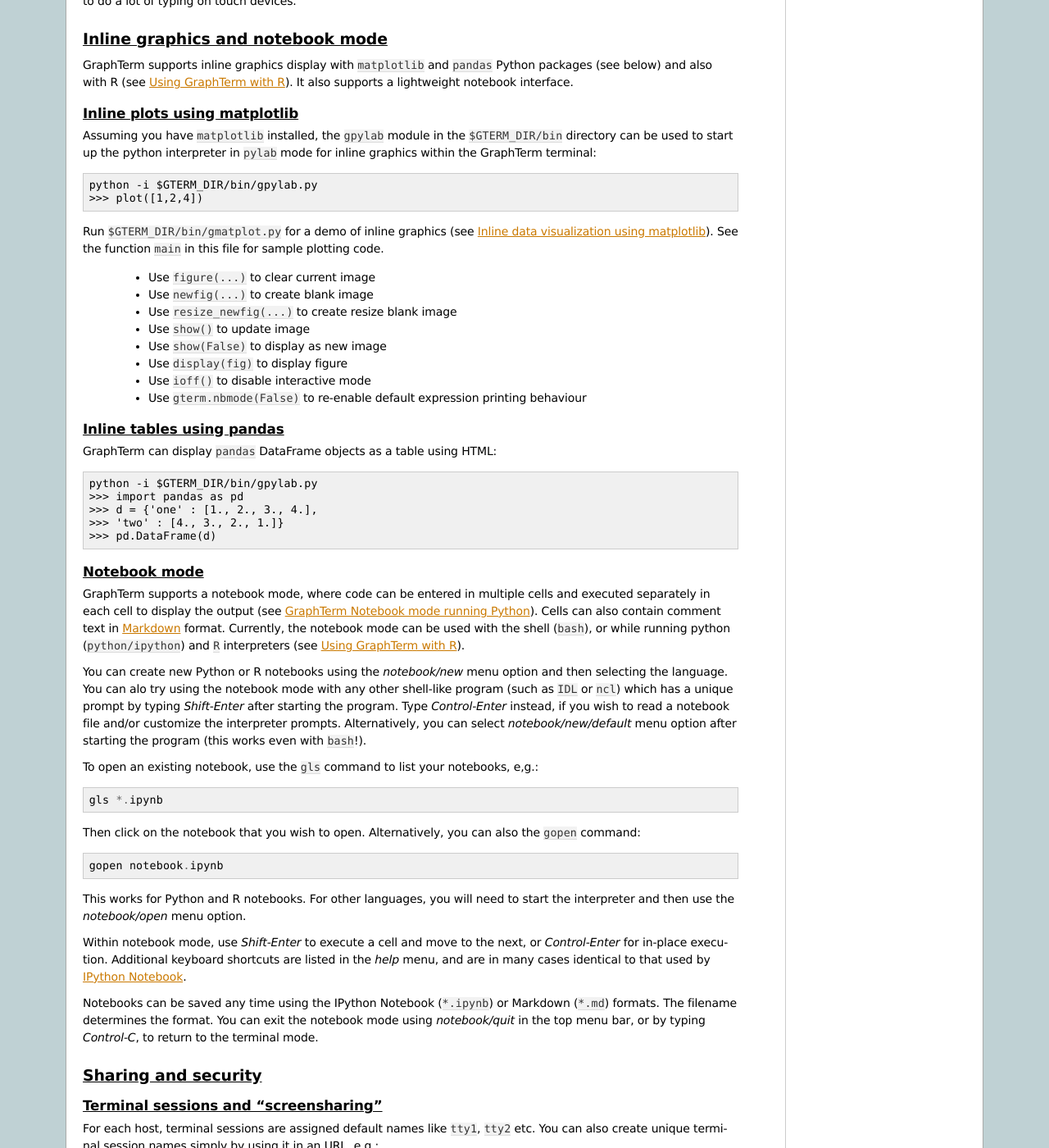
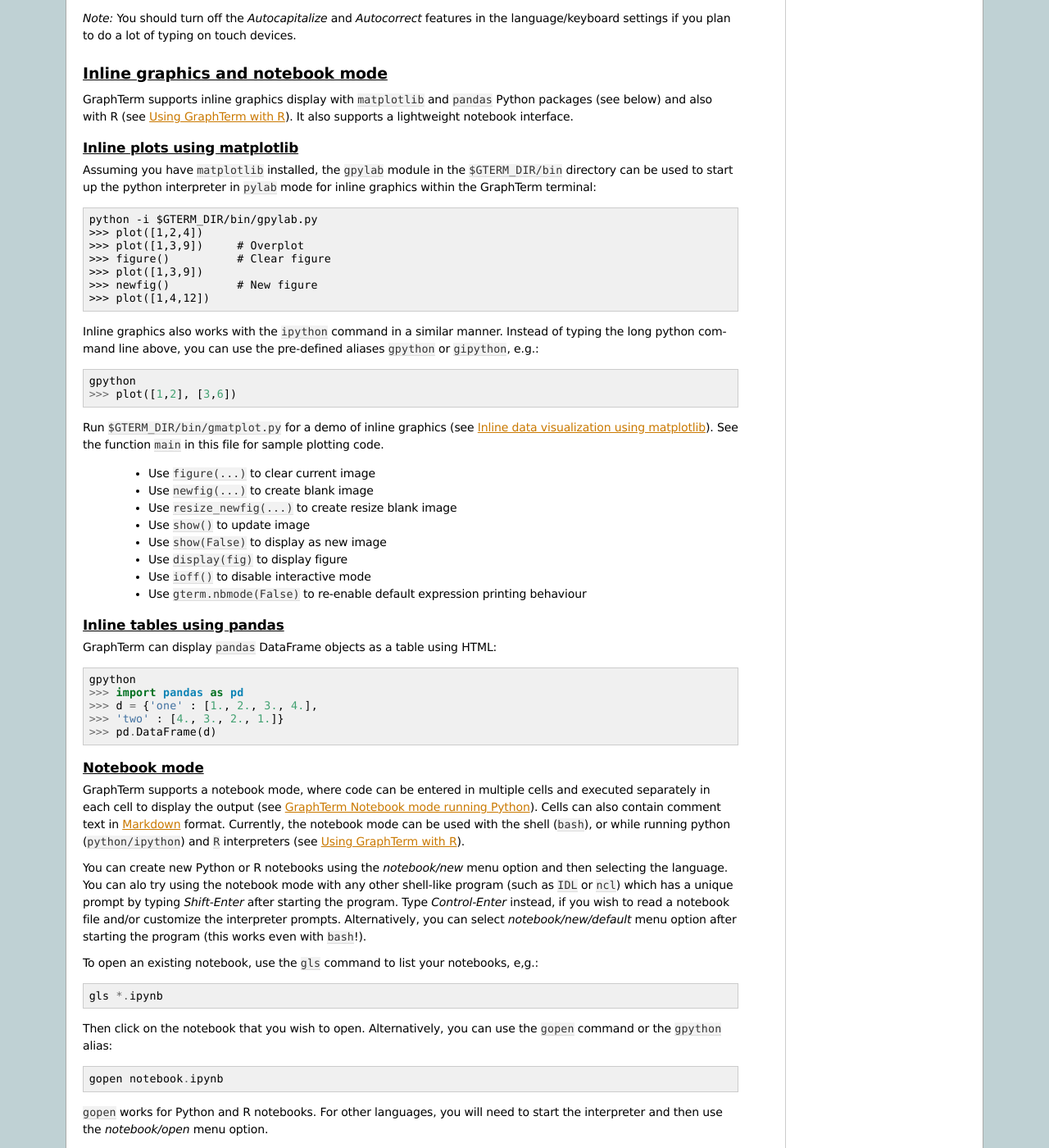
Before and after one commit to mitotic/graphterm, a Sphinx documentation site: the page built from docs/start.rst, in a window 1280 px wide and 1400 px high, scrolled down 1690 px. Shown: the whole window at 82% size. Built offline with Sphinx 7.4.7, drawn with Linux system fonts in a browser that asks for light colours; the version number could not be read and is left out; some of the changed text lies outside the part shown.

Commit message:
Cleaned up gterm_setup and aliases; more screenshots

```diff
--- a/README.rst
+++ b/README.rst
@@ -91,8 +91,10 @@
 use the following two commands::
 
    sudo easy_install graphterm    OR    sudo pip install graphterm
-   sudo gterm_setup            # Sets up the command toolchain
+   sudo gterm_setup
 
+If you wish to install GraphTerm as a non-root user within an Anaconda
+or Enthought Python environment, you can omit the ``sudo`` prefix.
 (If ``setuptools`` is not installed, consider installing it using
 ``apt-get install -y python-setuptools`` on Debian Linux systems
 or its equivalent on other systems.)
--- a/docs/features.rst
+++ b/docs/features.rst
@@ -218,7 +218,7 @@
 :ref:`stars3d_shot`).
 
 
-.. index:: preferences, prefs, defaults
+.. index:: preferences, defaults
 
 .. _preferences:
 
@@ -246,7 +246,7 @@
 Slideshows, tracing etc.
 ===============================================================
 
-.. index:: slides, slideshows
+.. index:: slideshows
 
 .. _slideshows:
 
--- a/docs/start.rst
+++ b/docs/start.rst
@@ -15,6 +15,8 @@
    sudo easy_install graphterm    OR    sudo pip install graphterm
    sudo gterm_setup            # Sets up the command toolchain
 
+Omit the ``sudo`` if you are installing as a non-root user within
+an Anaconda or Enthought Python environment, for example.
 (See the :ref:`installation` section of the :doc:`README` file for
 additional installation options, including source installs.)
 
@@ -121,6 +123,18 @@
 
     python -i $GTERM_DIR/bin/gpylab.py
     >>> plot([1,2,4])
+    >>> plot([1,3,9])     # Overplot
+    >>> figure()          # Clear figure
+    >>> plot([1,3,9])
+    >>> newfig()          # New figure
+    >>> plot([1,4,12])
+
+Inline graphics also works with the ``ipython`` command in a similar
+manner. Instead of typing the long python command line above, you can use the
+pre-defined aliases ``gpython`` or ``gipython``, e.g.::
+
+    gpython
+    >>> plot([1,2], [3,6])
 
 Run ``$GTERM_DIR/bin/gmatplot.py`` for a demo of inline graphics (see  :ref:`matplotlib_shot`).
 See the function ``main`` in this file for sample plotting code.
@@ -146,7 +160,7 @@
 GraphTerm can display ``pandas`` DataFrame objects as a table using
 HTML::
 
-    python -i $GTERM_DIR/bin/gpylab.py
+    gpython
     >>> import pandas as pd
     >>> d = {'one' : [1., 2., 3., 4.],
     >>> 'two' : [4., 3., 2., 1.]}
@@ -183,11 +197,11 @@
     gls *.ipynb
 
 Then click on the notebook that you wish to open.
-Alternatively, you can also the ``gopen`` command::
+Alternatively, you can use the ``gopen`` command or the ``gpython`` alias::
 
     gopen notebook.ipynb
 
-This works for Python and R notebooks. For other languages, you will
+``gopen`` works for Python and R notebooks. For other languages, you will
 need to start the interpreter and then use the *notebook/open* menu
 option.
 
@@ -267,11 +281,13 @@
 be used ony for teaching and demonstration purposes. In this case, the
 ``--auth_type=name`` option can be used, if all users can share an
 account, with no access code. The ``--auth_type=multiuser`` option,
-which requires root access, is suitable for a multiple user lab
-setting, providing a choice of either access code HMAC authentication or
-Google Authentication. HTTPS protocol can be enabled for the public
-server, using either self-signed or authoritative certificates, to
-provide additional security.
+which requires the server to run with root privileges, is suitable for
+a multiple user lab setting, providing a choice of either access code
+HMAC authentication or Google Authentication. The ``--nolocal`` option
+can be used to disable root access via the browser, in this case. The
+HTTPS protocol can be enabled for the public server, using either
+self-signed or authoritative certificates, to provide additional
+security.
 
 When working with sensitive information, it would be best to run the
 server on ``localhost`` (the default) and use SSH port forwarding to
--- a/docs/virtual-lab.rst
+++ b/docs/virtual-lab.rst
@@ -5,7 +5,7 @@
 *********************************************************************************
 .. contents::
 
-.. index:: virtual computer lab, remote terminal, remote access
+.. index:: virtual computer lab, logging in
 
 
 Logging in
```
Also changed, not shown: other parts of docs/start.rst (+2 -2 lines), docs/remote.rst (+11 -10 lines), docs/screenshots.rst (+55 -1 lines), docs/virtual-setup.rst (+10 -4 lines), setup.py (+6 -2 lines), 11 other files.
